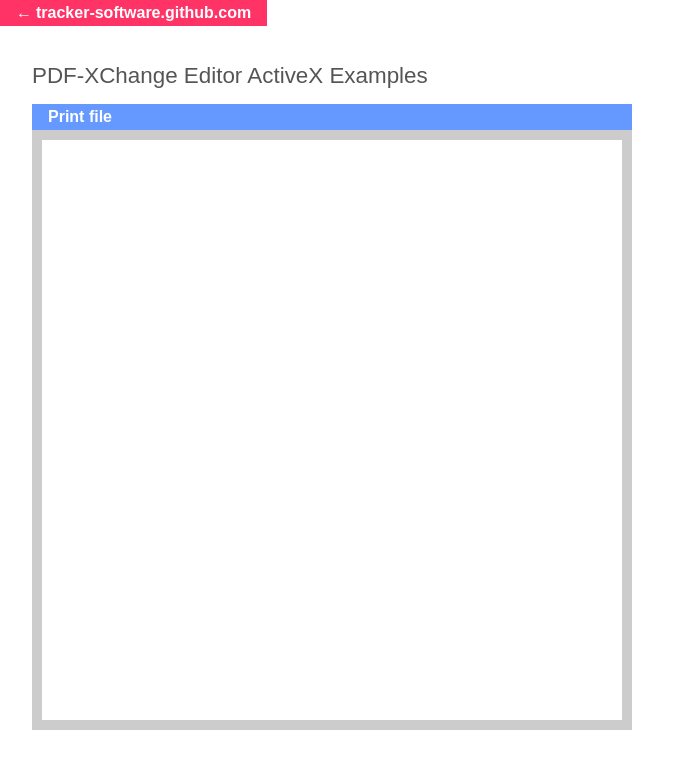
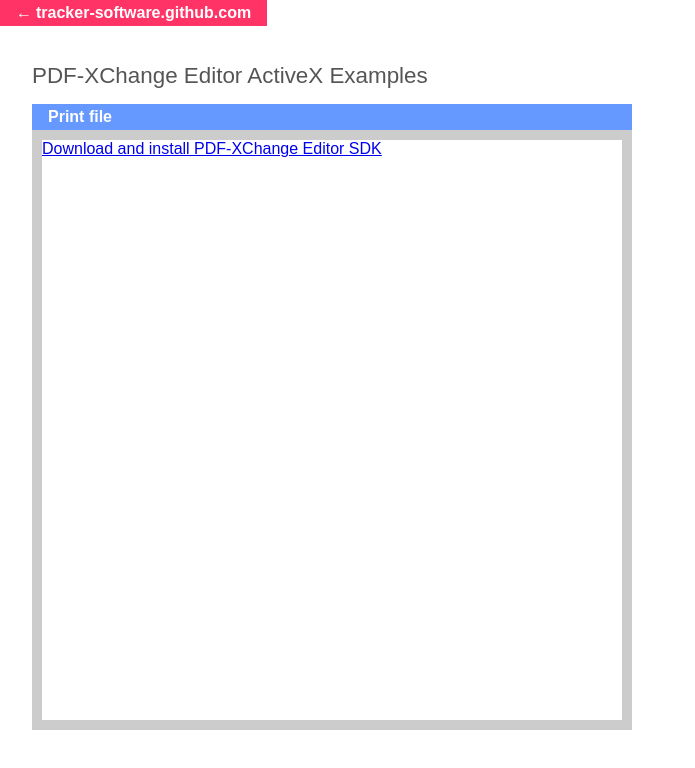
Before and after one commit to pdf-xchange/pdf-xchange.github.com, a plain HTML site: page examples/ActiveX_print.html in a window 1280 px wide. Shown: the whole page, without its empty margins (0-695 px from the left). Drawn offline with Linux system fonts and the light colour scheme.

Commit message:
Add url from SDK

```diff
--- a/examples/ActiveX_print.html
+++ b/examples/ActiveX_print.html
@@ -37,7 +37,9 @@
 	<div class="button"><a href="#" onclick="PrintPDF()">Print file </a></div>
 
 	<div class="PDFXEditor">
-		<object id="PDFXEditor" classid="CLSID:A1149909-4EDC-4421-B9E5-E93C25A000A1" width="100%" height="100%"></object>
+		<object id="PDFXEditor" classid="CLSID:A1149909-4EDC-4421-B9E5-E93C25A000A1" width="100%" height="100%">
+			<a href="http://www.tracker-software.com/product/pdf-xchange-editor-sdk">Download and install PDF-XChange Editor SDK</a>
+		</object>
 	</div>
 
 	<div class="PDFEditor-com"><a href="http://tracker-software.github.com ">tracker-software.github.com </a></div>
```
Also changed, not shown: examples/ActiveX_simple.html (+3 -1 lines).
